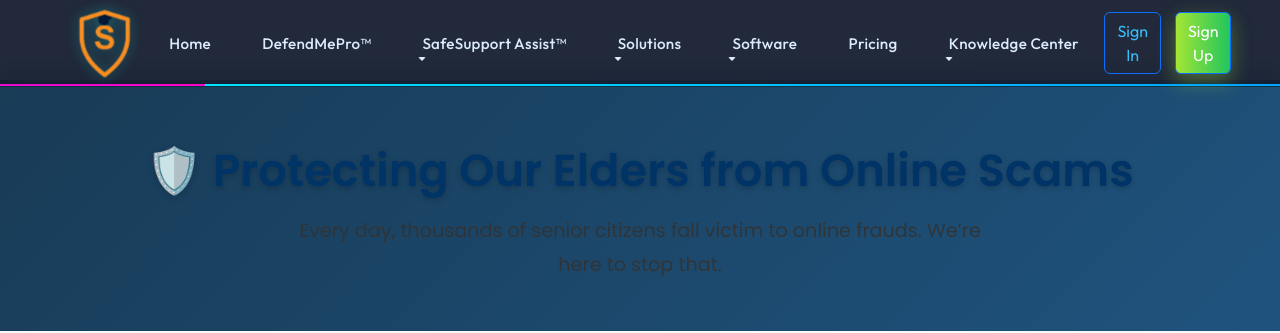
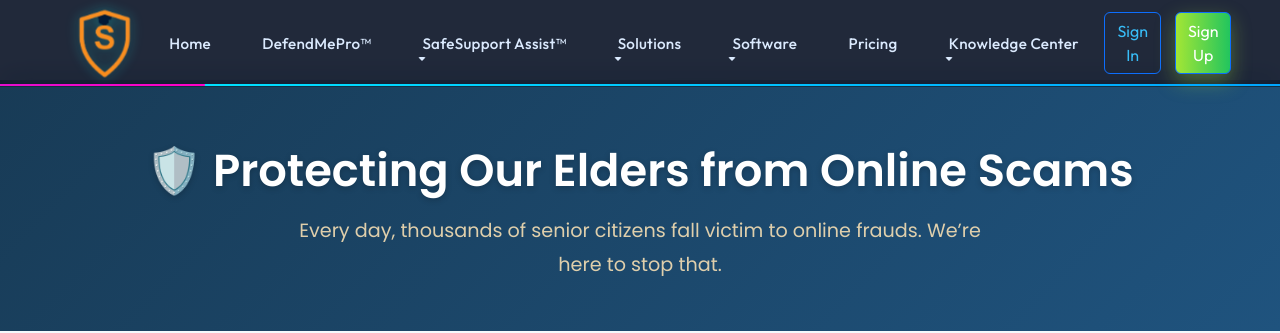
Before and after one commit to Saffron2025/Saffron-Guru, a React (Vite) app in the folder Aura.com/: page /solution in a window 1280 px wide. Shown: the top 333 px of the page. Built offline with nearby package versions, Linux system fonts and the light colour scheme; no server answers; a web font is replaced by a local one.

Commit message:
somem message

```diff
--- a/Aura.com/src/Pages/Solution.css
+++ b/Aura.com/src/Pages/Solution.css
@@ -19,7 +19,7 @@
 .hero-heading {
   font-size: 2.8rem;
   font-weight: 600;
-  color: white;
+  color: white !important;
 }
 
 .hero-subtext {
@@ -27,7 +27,7 @@
   max-width: 720px;
   margin: auto;
   opacity: 0.9;
-  color: wheat;
+  color: wheat !important;
 }
 
 .solution-section h2 {
```
